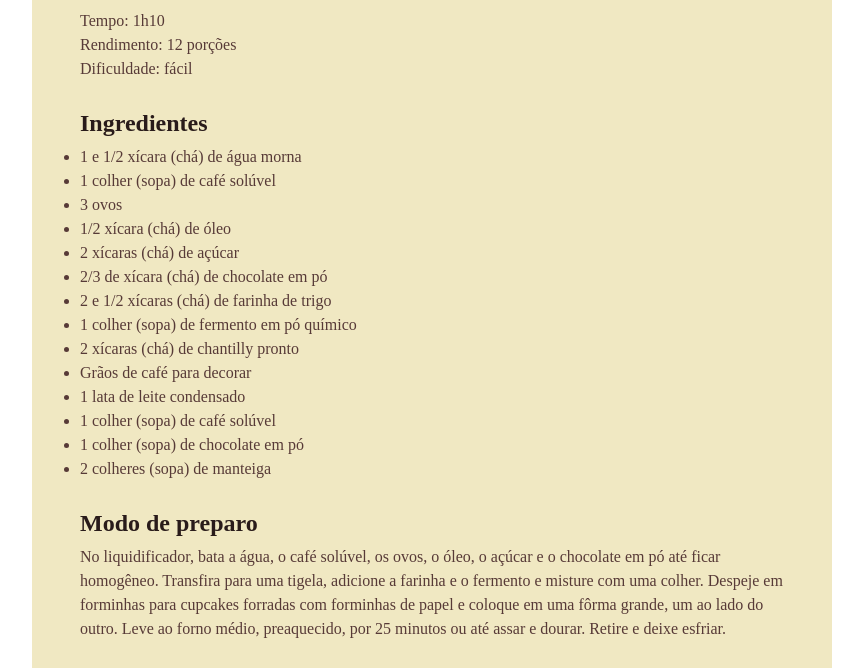
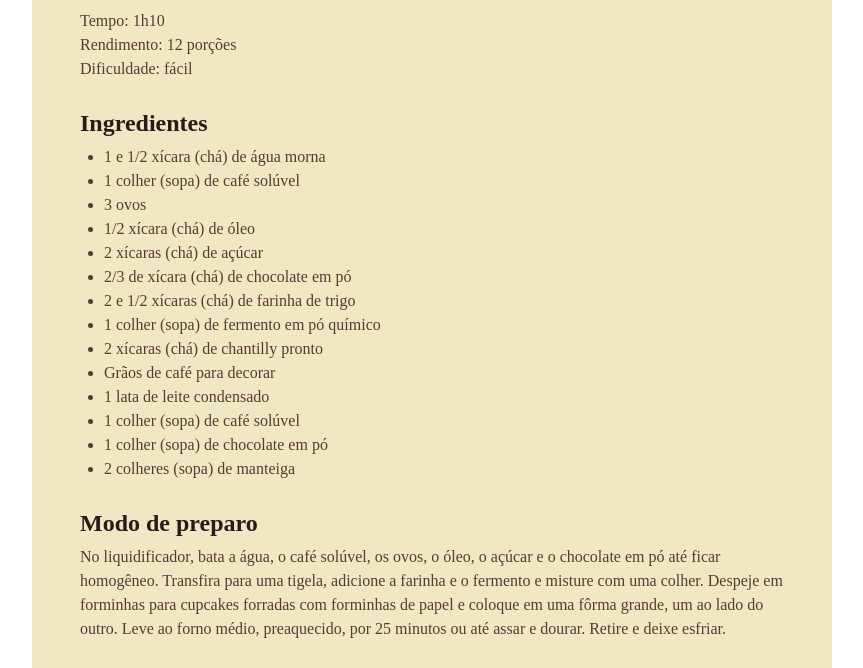
Before and after one commit to Cleisson-256/Projeto-P-gina-de-Receita, a plain HTML site: page index.html in a window 1280 px wide. Shown: the part 618-1286 px from the top of the page, without its empty margins (208-1071 px from the left). Drawn offline with Linux system fonts and the light colour scheme; a web font is replaced by a local one.

Commit message:
Personalizando espaços - REV02

```diff
--- a/style.css
+++ b/style.css
@@ -27,11 +27,11 @@ border-radius: 16px;
 main{
   padding: 24px;
 }
+
 h1{
   line-height: 140%;
   font-size: 40px;
-
-}
+ }
 
 section + section {
   margin-top: 24px;
@@ -49,6 +49,10 @@ h1, h2{
    margin-bottom: 4px;
    line-height: 150%;
 }
-p, li{
+p, ul{
   color: #573A37;
 }
+
+ul{
+  padding-left: 24px;
+}
```
